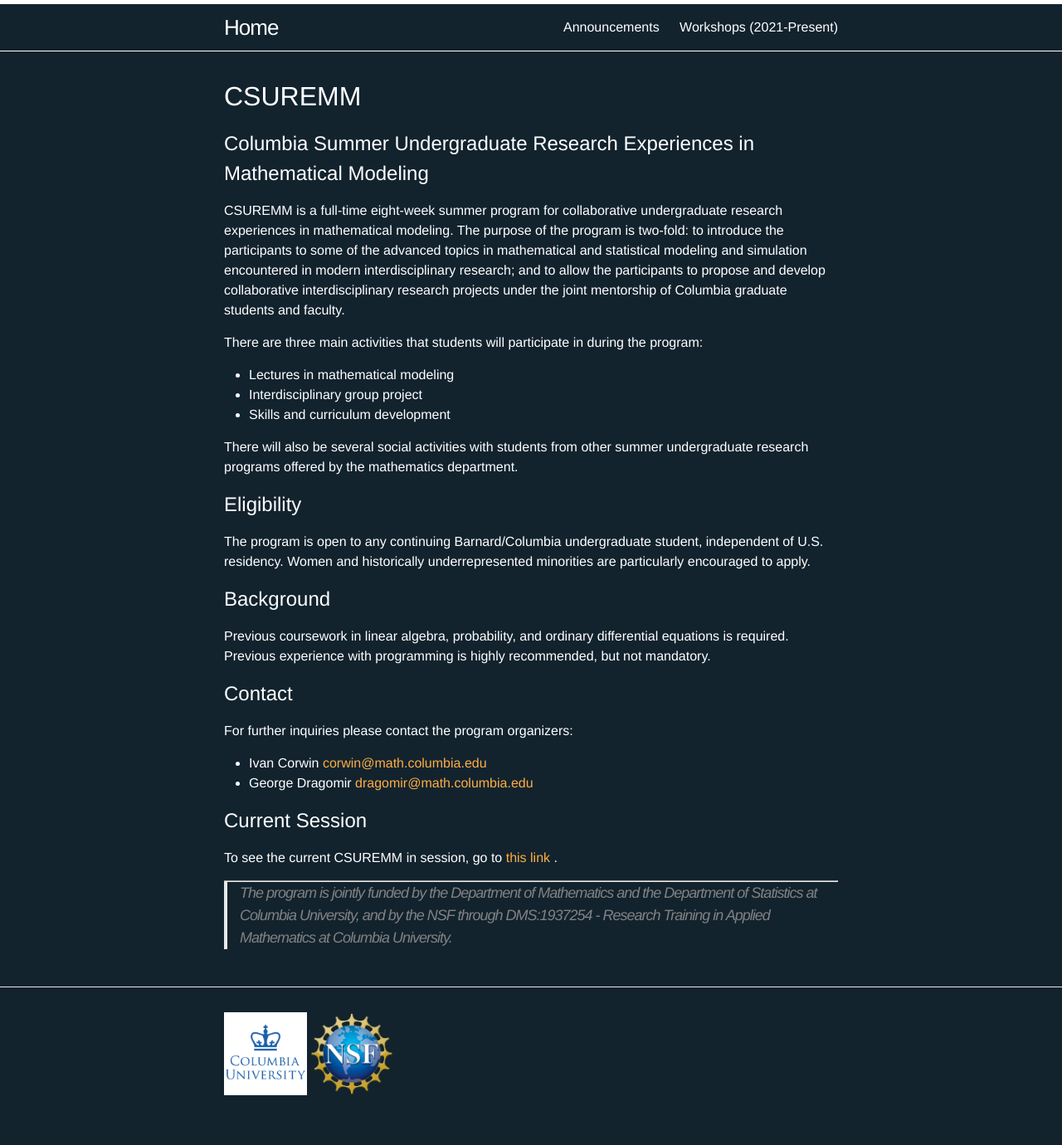
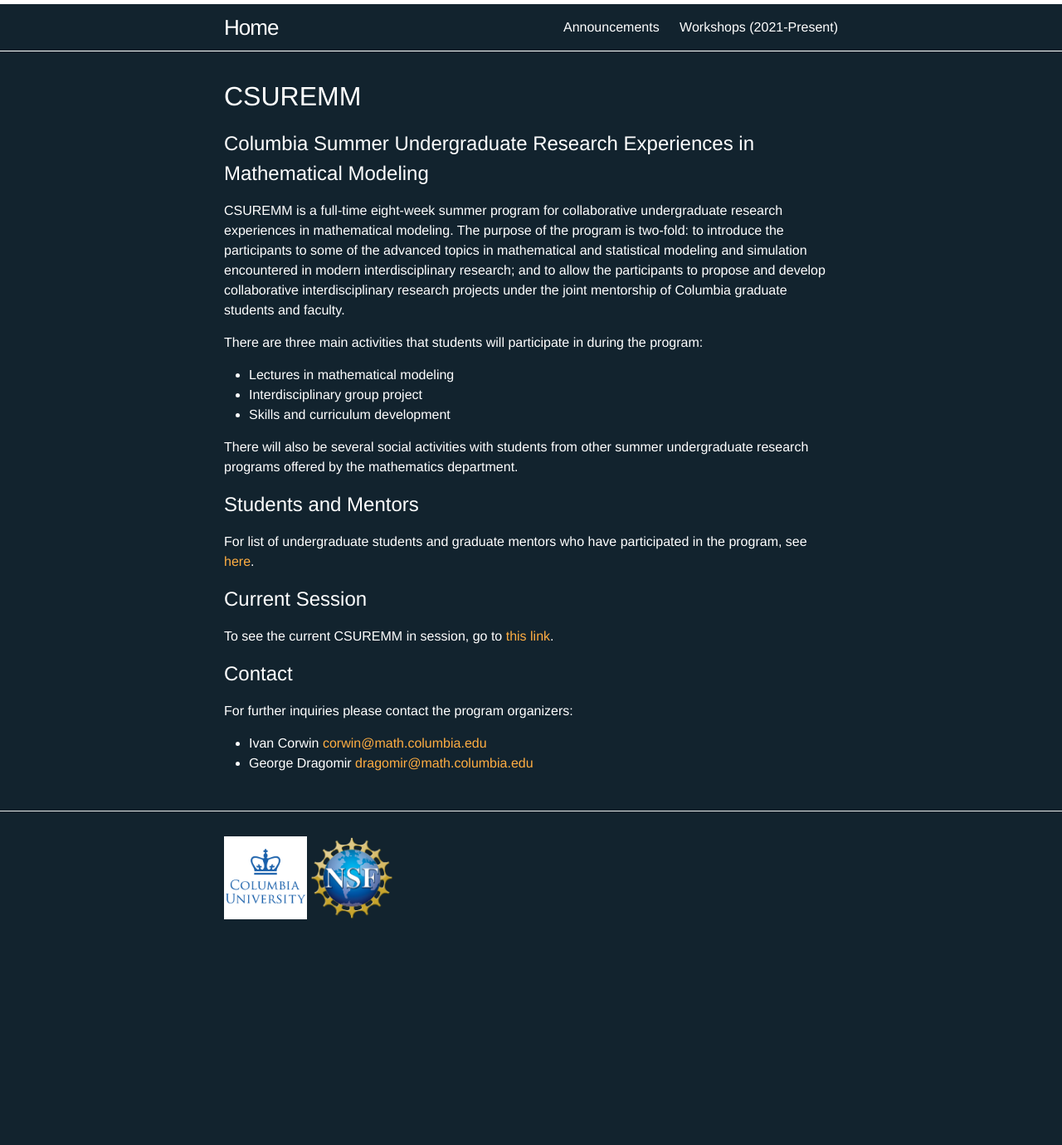
Before and after one commit to ColumbiaUndergradMathModeling/Home, a Jekyll site: the page built from index.html, in a window 1280 px wide. Shown: the whole page at 83% size. Built offline with Jekyll 4.4.1, drawn with Linux system fonts in a browser that asks for light colours; after the commit the page ends 1168 px from its top, so only the background shows below that.

Commit message:
take out minute details and add participants

```diff
--- a/index.html
+++ b/index.html
@@ -15,25 +15,36 @@ nav_order: 1
   <li>Skills and curriculum development</li>
   </ul>
   <p>There will also be several social activities with students from other summer undergraduate research programs offered by the mathematics department.</p>
-  <h2 id="eligibility">Eligibility</h2>
-  <p>The program is open to any continuing Barnard/Columbia undergraduate student, independent of U.S. residency. Women and historically underrepresented minorities are particularly encouraged to apply.</p>
-  <h2 id="background">Background</h2>
-  <p>Previous coursework in linear algebra, probability, and ordinary differential equations is required. Previous experience with programming is highly recommended, but not mandatory.</p>
+
+  <h2 id="Participants"> Students and Mentors </h2>
+  For list of undergraduate students and graduate mentors who have participated in the program, see <a href="https://columbiaundergradmathmodeling.github.io/Home/workshops/participants/">here</a>.</p>
+
+<h2 id="current">Current Session</h2>
+    <p> To see the current CSUREMM in session, go to <a href="https://columbiaundergradmathmodeling.github.io/Home/workshops/Su21/">this link</a>.</p>
+
+
   <h2 id="contact">Contact</h2>
   <p>For further inquiries please contact the program organizers:</p>
   <ul>
   <li>Ivan Corwin <a href="corwin@math.columbia.edu">corwin@math.columbia.edu</a></li>
   <li>George Dragomir <a href="dragomir@math.columbia.edu">dragomir@math.columbia.edu</a></li>
   </ul>
-  <h2 id="current">Current Session</h2>
-    <p> To see the current CSUREMM in session, go to <a href="https://columbiaundergradmathmodeling.github.io/Home/workshops/Su21/">this link</a> .</p>
-  <hr>
-  <blockquote>
-  <p><em>The program is jointly funded by the Department of Mathematics and the Department of Statistics at Columbia University, and by the NSF through DMS:1937254 - Research Training in Applied Mathematics at Columbia University.</em></p>
-  </blockquote>
+
 
 
 
 
 
 </div>
+
+
+<!--   <h2 id="eligibility">Eligibility</h2>
+  <p>The program is open to any continuing Barnard/Columbia undergraduate student, independent of U.S. residency. Women and historically underrepresented minorities are particularly encouraged to apply.</p>
+  <h2 id="background">Background</h2>
+  <p>Previous coursework in linear algebra, probability, and ordinary differential equations is required. Previous experience with programming is highly recommended, but not mandatory.</p> -->
+
+<!--   <hr>
+  <blockquote>
+  <p><em>The program is jointly funded by the Department of Mathematics and the Department of Statistics at Columbia University, and by the NSF through DMS:1937254 - Research Training in Applied Mathematics at Columbia University.</em></p>
+  </blockquote>
+ -->
```
